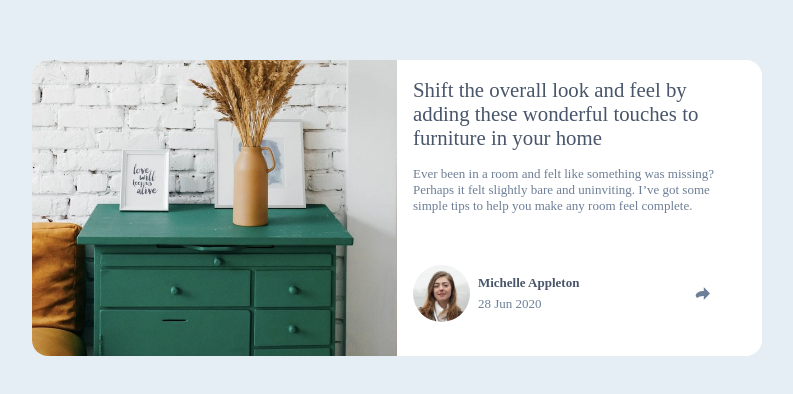
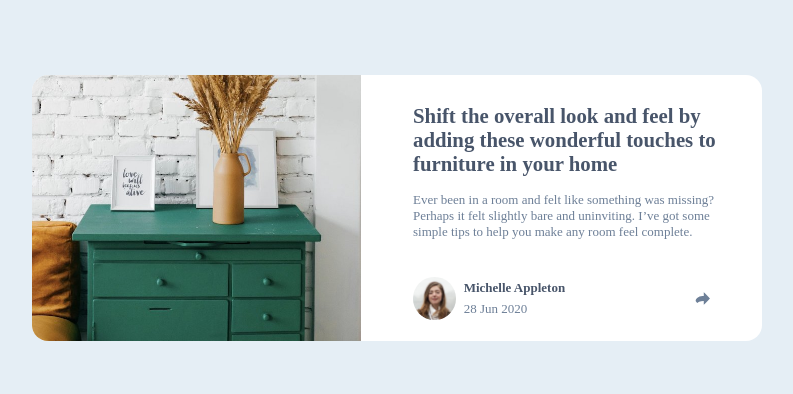
Before and after one commit to godwinLaryea/Article-preview-component, a plain HTML site: page index.html in a window 1280 px wide. Shown: the part 192-586 px from the top of the page, without its empty margins (243-1036 px from the left). Drawn offline with Linux system fonts and the light colour scheme.

Commit message:
author image resized and font weight of heading increased

```diff
--- a/styles.css
+++ b/styles.css
@@ -53,7 +53,7 @@ main {
   h1 {
     color: hsl(217, 19%, 35%);
     font-size: 1.3rem;
-    font-weight: 500;
+    font-weight: 600;
   }
 
   p {
@@ -95,7 +95,7 @@ main {
 }
 
 .author-profile-image>img {
-  max-width: 20%;
+  max-width: 15%;
   border-radius: 50%;
 }
 
@@ -147,12 +147,17 @@ main {
   }
 
   .image>img {
+    width: 90%;
     height: 100%;
     border-radius: 1rem 0 0 1rem;
   }
 
   .mid-section {
     justify-content: space-evenly;
+  }
+
+  .furniture-description{
+    padding-top: 1.5rem;
   }
 
   .share-button {
```
